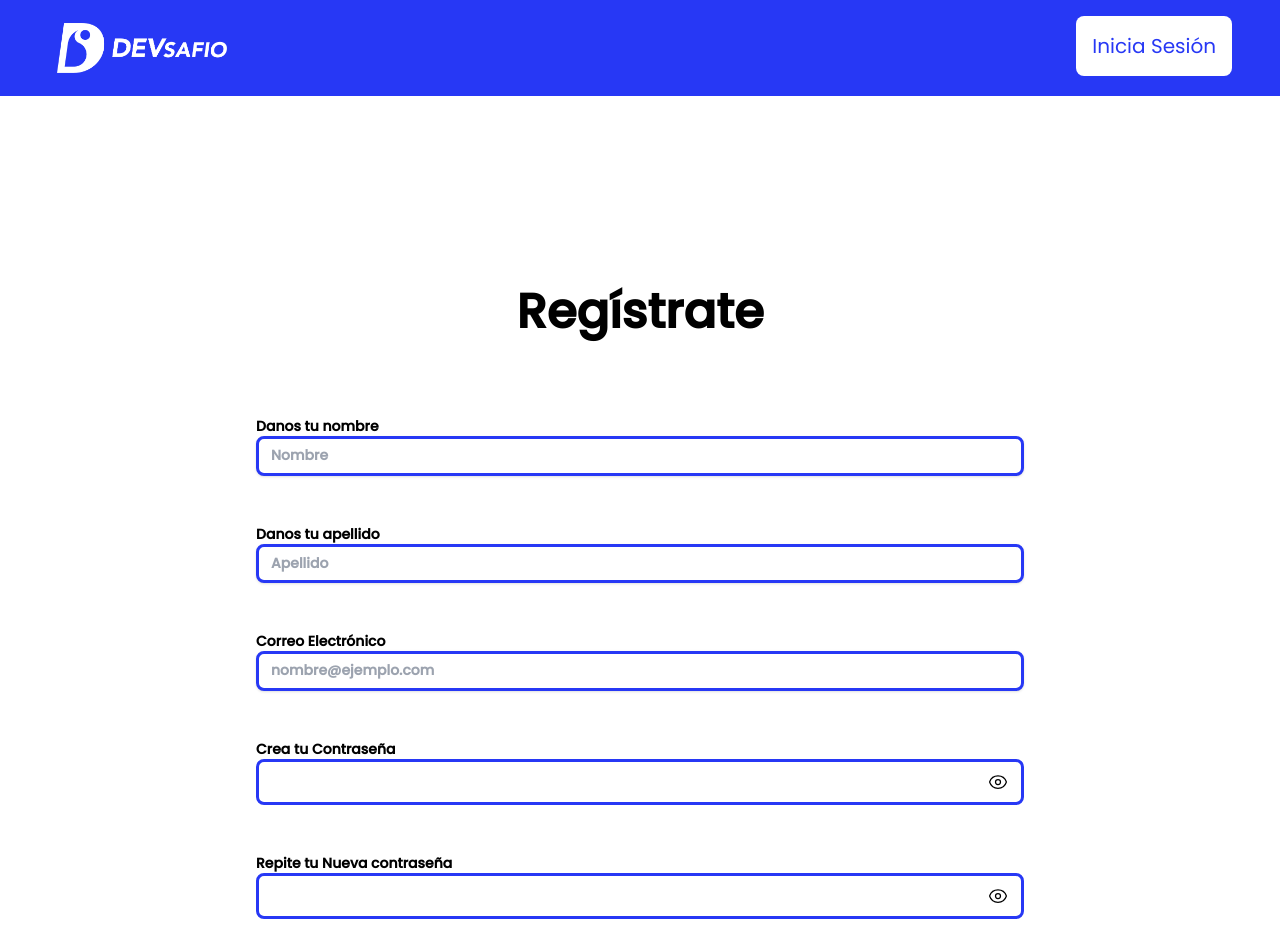
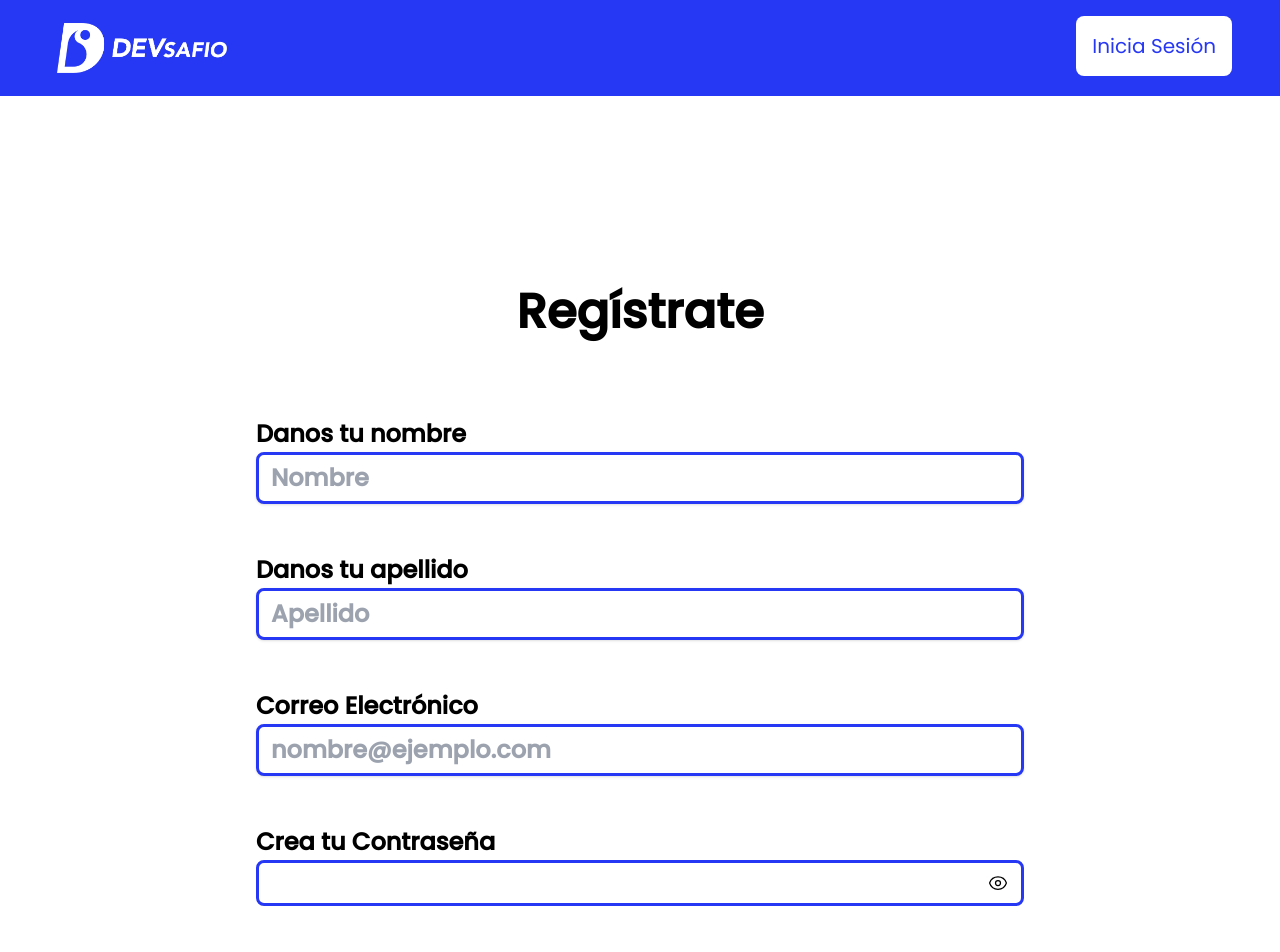
Before and after one commit to dlab-team/C11-Frontend, a React (Vite) app: page /register in a window 1280 px wide. Shown: the top 952 px of the page. Built offline with nearby package versions, Linux system fonts and the light colour scheme.

Commit message:
fix: se modifican fuentes segun figma

```diff
--- a/src/components/forms/RegisterForm.jsx
+++ b/src/components/forms/RegisterForm.jsx
@@ -1,3 +1,4 @@
+import "./registerForm.css"
 import { useState } from "react"
 
 const RegisterForm = () => {
@@ -9,6 +10,7 @@ const RegisterForm = () => {
 
   async function handleSubmit(event) {
     event.preventDefault()
+    console.log(username, lastname, email, pass, repass)
   }
 
   const [isPasswordVisible, setIsPasswordVisible] = useState(false)
@@ -16,16 +18,17 @@ const RegisterForm = () => {
   function togglePasswordVisibility() {
     setIsPasswordVisible((prevState) => !prevState)
   }
+  //sm:text-sm sm:leading-[19.5px]
 
   return (
-    <div className="w-full">
-      <div className="bg-[#FFF]  lg:mx-56 px-8 pt-6 pb-8 mb-4">
-        <form onSubmit={handleSubmit}>
+    <div className="  ">
+      <div className="bg-[#FFF]  lg:mx-56 px-8 pt-6 pb-8 mb-4 ">
+        <form onSubmit={handleSubmit} className=" mobil ">
           <div
             className="lg:mb-12 mb-6
         "
           >
-            <label className="block text-gray-700 text-sm mb-2">
+            <label className="block text-gray-700 mb-2   md:text-2xl md:leading-9   ">
               Danos tu nombre
               <input
                 className="shadow appearance-none borde w-full py-2 px-3 text-gray-700 leading-tight focus:outline-none focus:shadow-outline"
@@ -44,7 +47,7 @@ const RegisterForm = () => {
             className="lg:mb-12 mb-6
         "
           >
-            <label className="block text-gray-700 text-sm mb-2">
+            <label className="block text-gray-700 mb-2  md:text-2xl md:leading-9  ">
               Danos tu apellido
               <input
                 className="shadow appearance-none borde  w-full py-2 px-3 text-gray-700 leading-tight focus:outline-none focus:shadow-outline"
@@ -63,7 +66,7 @@ const RegisterForm = () => {
             className="lg:mb-12 mb-6
         "
           >
-            <label className="block text-gray-700 text-sm mb-2">
+            <label className="block text-gray-700 mb-2  md:text-2xl md:leading-9  ">
               Correo Electrónico
               <input
                 className="shadow appearance-none borde w-full py-2 px-3 text-gray-700 leading-tight focus:outline-none focus:shadow-outline"
@@ -78,7 +81,7 @@ const RegisterForm = () => {
             </label>
           </div>
 
-          <label className="block text-gray-700 text-sm mb-2">
+          <label className="block text-gray-700 mb-2  md:text-2xl md:leading-9  ">
             Crea tu Contraseña
             <div
               className="relative lg:mb-12 mb-6
@@ -97,7 +100,7 @@ const RegisterForm = () => {
         outline-none
         focus:ring-blue-500 focus:border-blue-500 focus:ring-1"
               />
-              <button
+              <a
                 className="absolute inset-y-0 right-0 flex items-center px-4 text-gray-600"
                 onClick={togglePasswordVisibility}
               >
@@ -137,11 +140,11 @@ const RegisterForm = () => {
                     />
                   </svg>
                 )}
-              </button>
+              </a>
             </div>
           </label>
 
-          <label className="block text-gray-700 text-sm mb-2">
+          <label className="block text-gray-700 mb-2  md:text-2xl md:leading-9  ">
             Repite tu Nueva contraseña
             <div
               className="relative lg:mb-12 mb-6
@@ -160,7 +163,7 @@ const RegisterForm = () => {
         outline-none
         focus:ring-blue-500 focus:border-blue-500 focus:ring-1"
               />
-              <button
+              <a
                 className="absolute inset-y-0 right-0 flex items-center px-4 text-gray-600"
                 onClick={togglePasswordVisibility}
               >
@@ -200,13 +203,13 @@ const RegisterForm = () => {
                     />
                   </svg>
                 )}
-              </button>
+              </a>
             </div>
           </label>
 
           <div className="flex items-center justify-between">
             <button
-              className="bg-blue-500 hover:bg-blue-700 text-[#E2F2FE] borde bg-[#2738F5] w-full py-2 px-4 rounded focus:outline-none focus:shadow-outline"
+              className="bg-blue-500 hover:bg-blue-700 text-[#E2F2FE] borde bg-[#2738F5] w-full py-2 px-4 rounded focus:outline-none focus:shadow-outline  md:text-2xl md:leading-9 "
               type="submit"
             >
               Crear Cuenta
--- /dev/null
+++ b/src/components/forms/registerForm.css
@@ -0,0 +1,4 @@
+.mobil {
+    font-size: 0.813rem;
+    line-height: 1.219rem;
+}
```
